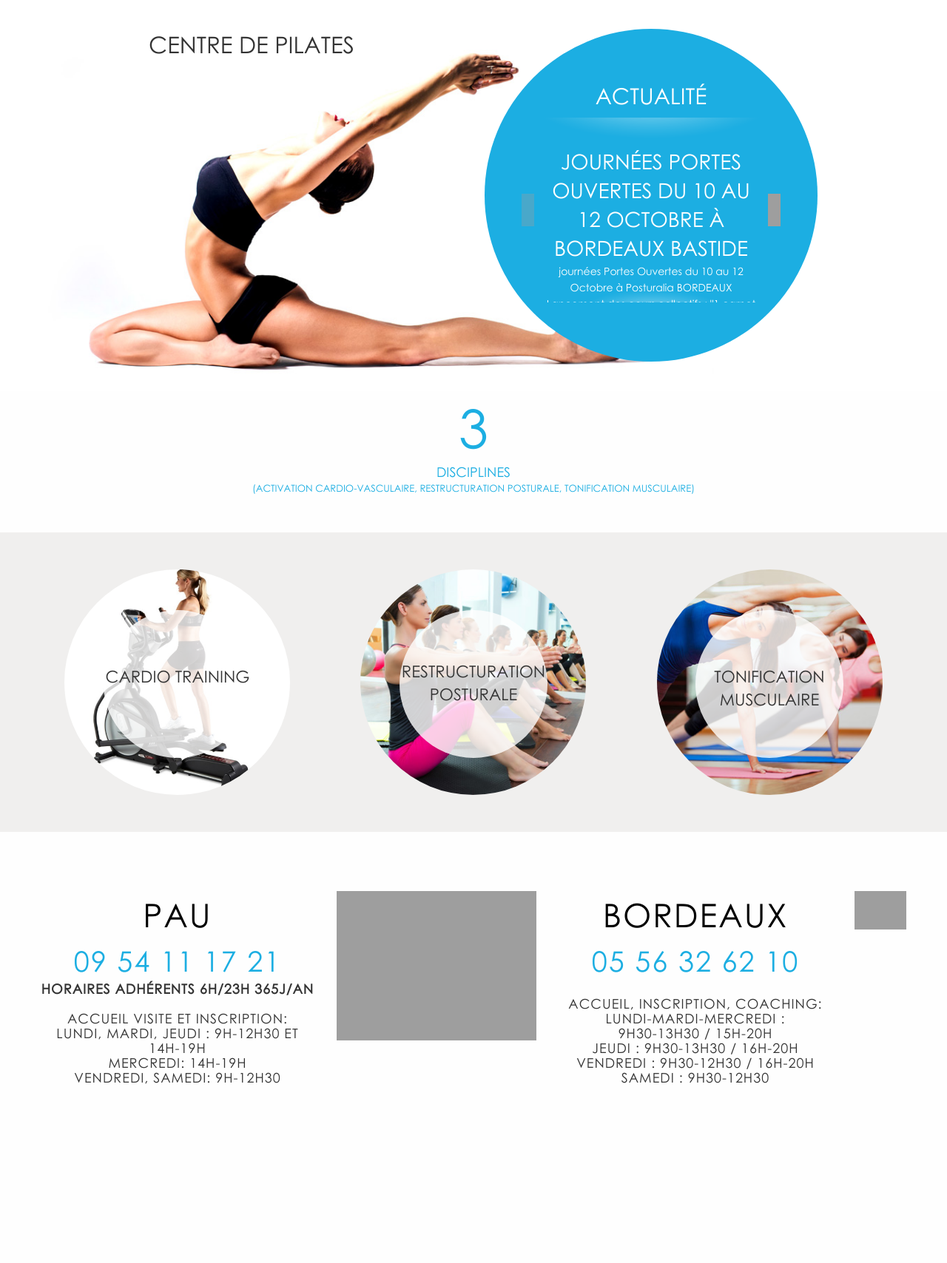
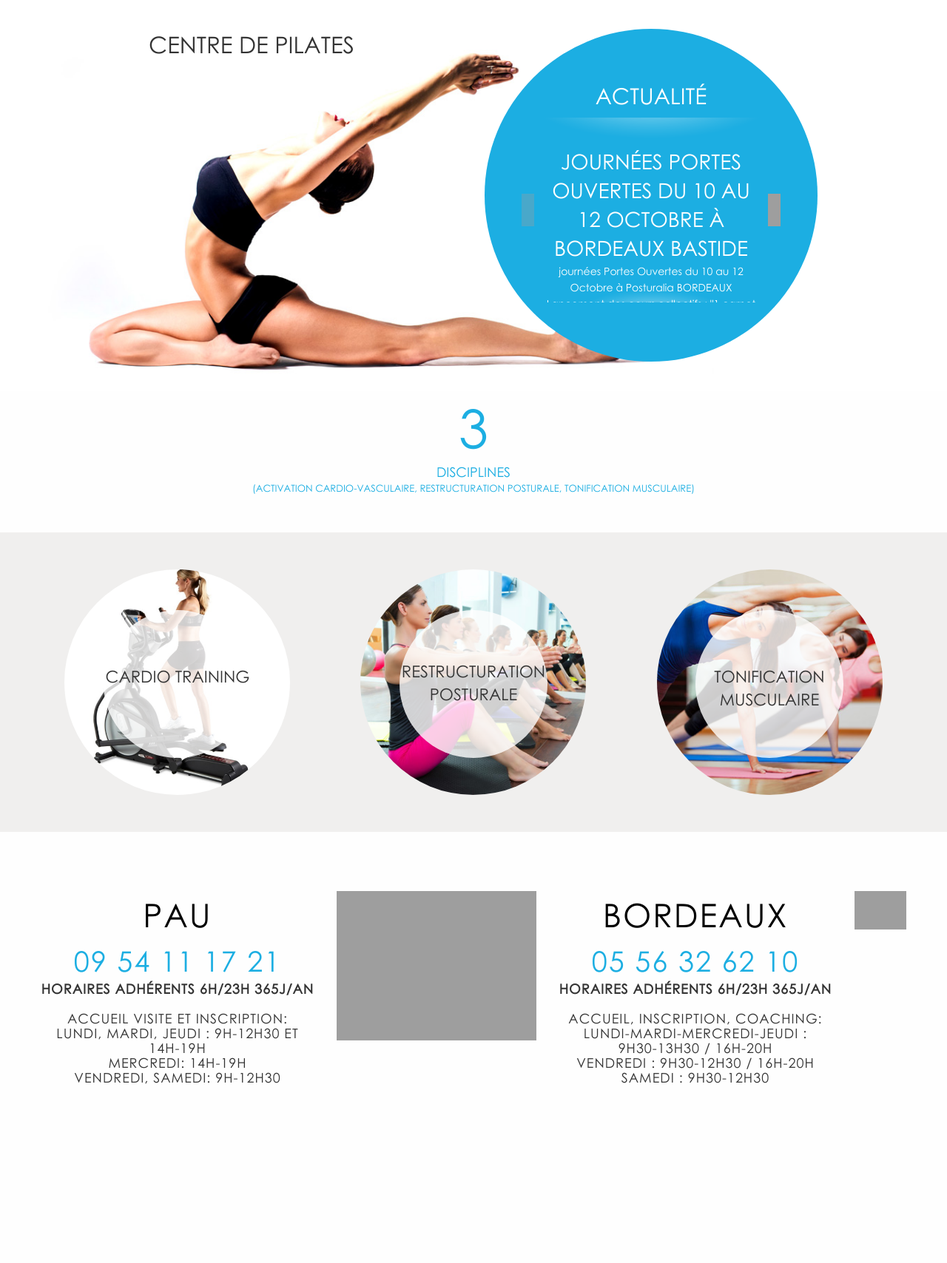
Before and after one commit to xav335/postularaliaProd, a PHP site: page / in a window 1280 px wide. Shown: the part 332-2040 px from the top of the page at 74% size. Run offline with PHP 8.4, Linux system fonts and the light colour scheme; data comes from the database, SQL or seed files in the repository; some libraries are stand-ins or nearby versions; grey boxes are pictures that could not be loaded.

Commit message:
horaires chgment 2

```diff
--- a/index.php
+++ b/index.php
@@ -135,12 +135,11 @@
 					<div class="large-4 medium-4 small-12 columns" data-equalizer-watch>
 					   <div class="club">BORDEAUX</div>
 						<div class="telephone">05 56 32 62 10</div>
-						<div class="horaires">
+					<div class="horaires">
 							<p>
-							 <br>
+							    <strong>horaires adhérents 6h/23h 365j/an</strong><br><br>
                                 Accueil, inscription, coaching: <br>
-								Lundi-Mardi-Mercredi :<br> 9h30-13h30 / 15h-20h<br>
-                                Jeudi : 9h30-13h30 / 16h-20h<br>
+								Lundi-Mardi-Mercredi-Jeudi :<br> 9h30-13h30 / 16h-20h<br>
                                 Vendredi : 9h30-12h30 / 16h-20h<br>
                                 Samedi : 9h30-12h30
 							</p>
```
